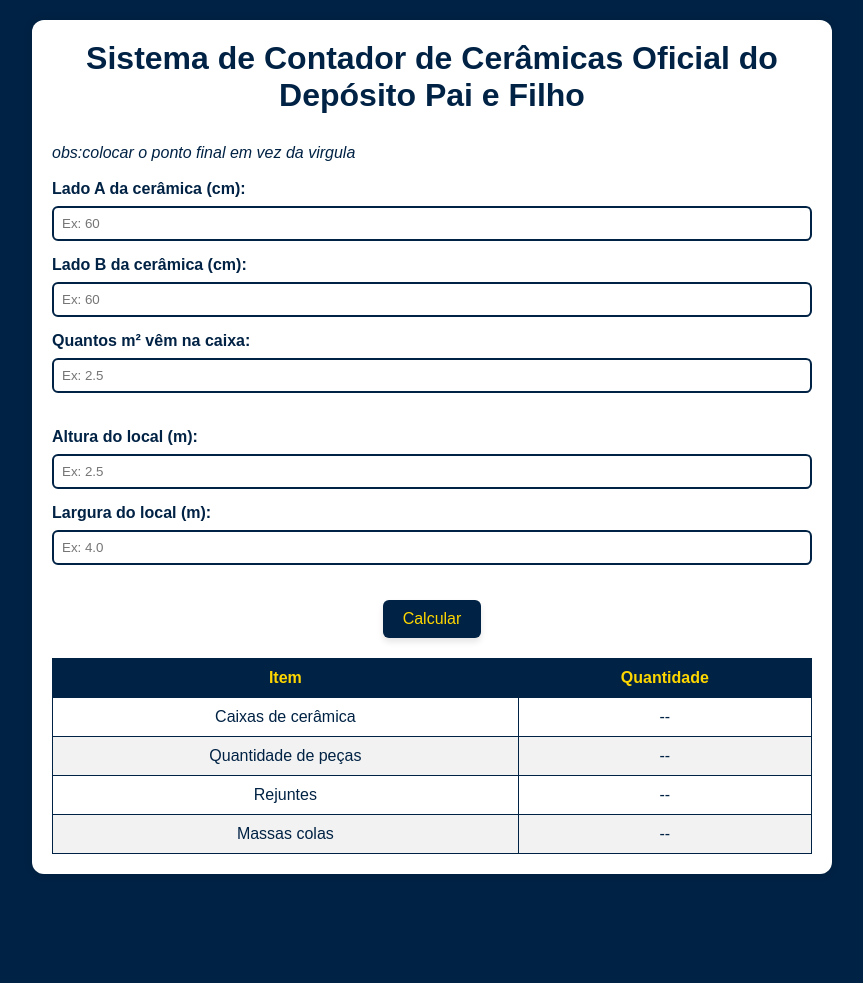
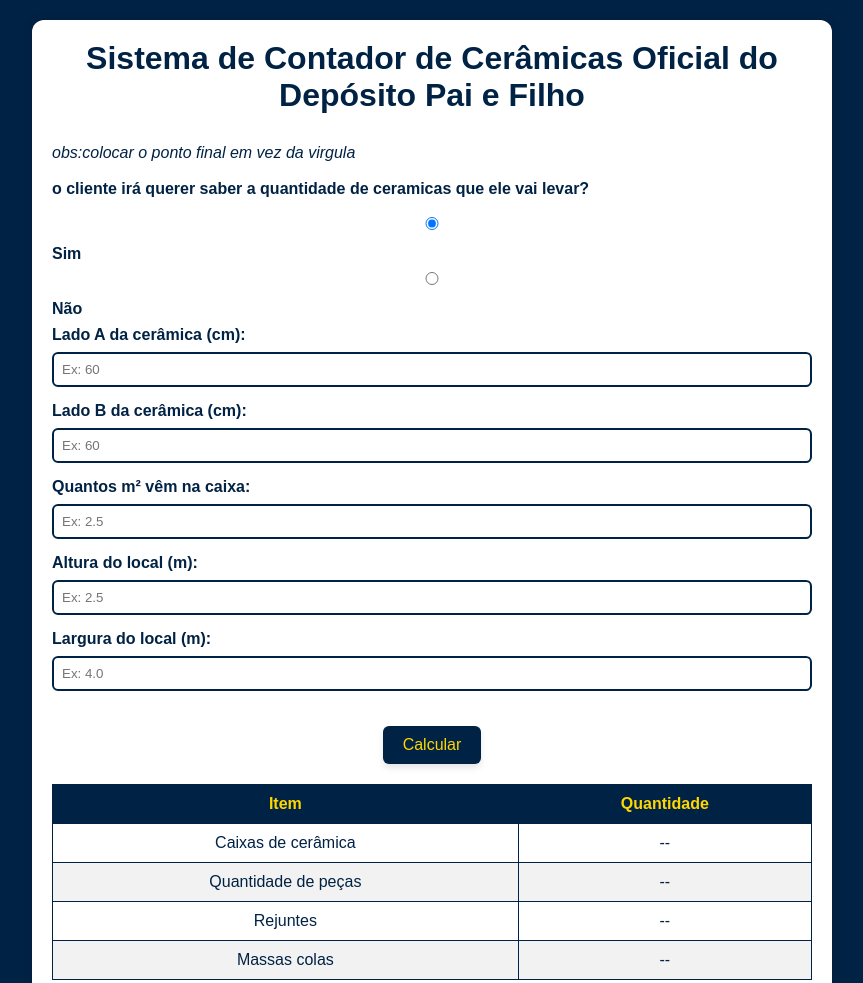
Before and after one commit to Error-710/ceramicas-trabalho, a plain HTML site: page index.html in a window 1280 px wide. Shown: the top 983 px of the page, without its empty margins (208-1071 px from the left). Before the commit the page ends 894 px from the top, so only its background shows below. Drawn offline with Linux system fonts and the light colour scheme.

Commit message:
opção da quantidade de peças
adicionei a opção de saber a quantidade de peças

```diff
--- a/index.html
+++ b/index.html
@@ -10,19 +10,35 @@
   <div class="container">
     <h1>Sistema de Contador de Cerâmicas Oficial do Depósito Pai e Filho</h1>
     <p><address>obs:colocar o ponto final em vez da virgula</address></p><br>
+    <p><strong>o cliente irá querer saber a quantidade de ceramicas que ele vai levar?</strong></p><br>
 
-    <div class="form-section">
-      <label for="ladoA">Lado A da cerâmica (cm):</label>
-      <input type="number" id="ladoA" placeholder="Ex: 60">
 
-      <label for="ladoB">Lado B da cerâmica (cm):</label>
-      <input type="number" id="ladoB" placeholder="Ex: 60">
+    <div class="radio-group">
+      <label class="radio-option">
+        <input type="radio" name="op" value="sim" checked>
+        <span>Sim</span>
+      </label>
+      <label class="radio-option">
+        <input type="radio" name="op" value="nao">
+        <span>Não</span>
+      </label>
+    </div>
+
+
+    <div class="form-section1">
+      <div id="inputs">
+        <label for="ladoA">Lado A da cerâmica (cm):</label>
+        <input type="number" id="ladoA" placeholder="Ex: 60" >
+
+        <label for="ladoB">Lado B da cerâmica (cm):</label>
+        <input type="number" id="ladoB" placeholder="Ex: 60">
+      </div>
 
       <label for="caixaM2">Quantos m² vêm na caixa:</label>
       <input type="number" step="0.01" id="caixa" placeholder="Ex: 2.5">
     </div>
 
-    <div class="form-section">
+    <div class="form-section2">
       <label for="altura">Altura do local (m):</label>
       <input type="number" step="0.01" id="altura" placeholder="Ex: 2.5">
 
@@ -56,7 +72,7 @@
           <td>Caixas de cerâmica</td>
           <td id="tcaixa">--</td>
         </tr>
-        <tr>
+        <tr id="linha-peca">
           <td>Quantidade de peças</td>
           <td id="tpeca">--</td>
         </tr>
```
